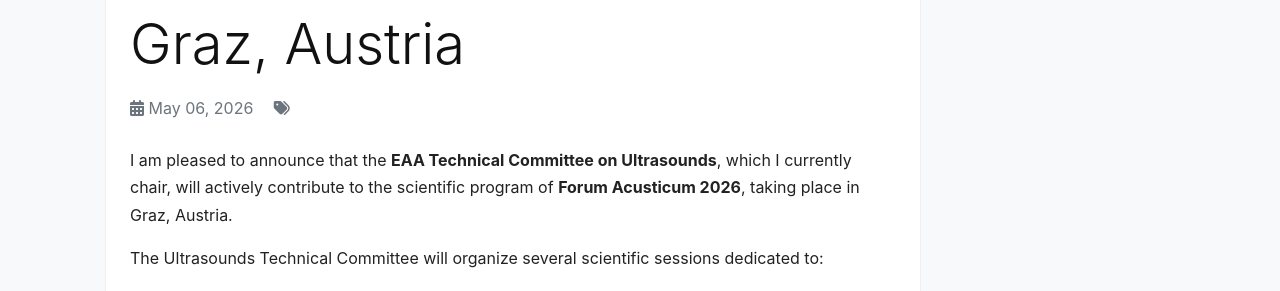
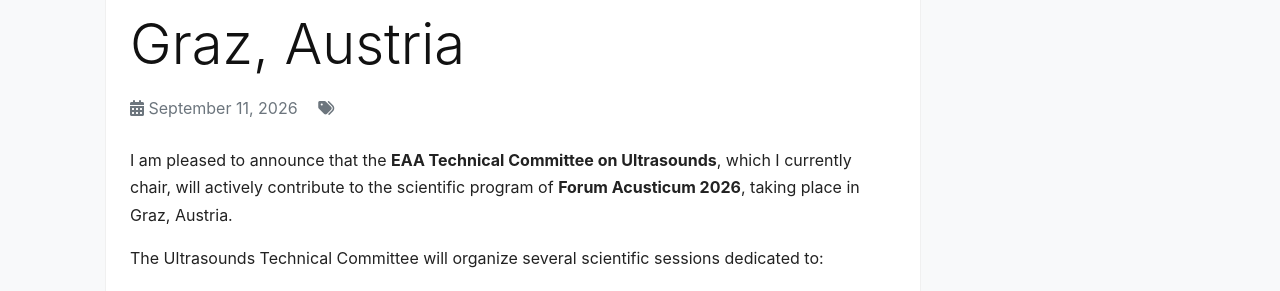
Before and after one commit to lchehami/lchehami.github.io, a Jekyll site: the page built from _posts/2026-05-06-forum-acusticum-2026.md, in a window 1280 px wide and 1114 px high. Shown: the part 161-452 px from the top of the window. Built offline with Jekyll 4.4.1, drawn with Linux system fonts in a browser that asks for light colours; nearby versions of some CDN libraries; a style sheet for code colours, icons or effects is not loaded.

Commit message:
Update 2026-05-06-forum-acusticum-2026.md

```diff
--- a/_posts/2026-05-06-forum-acusticum-2026.md
+++ b/_posts/2026-05-06-forum-acusticum-2026.md
@@ -1,7 +1,7 @@
 ---
 layout: blog_post
 title: "Forum Acusticum 2026 – Graz, Austria"
-date: 2026-05-06
+date: 2026-09-11
 ---
 
 I am pleased to announce that the **EAA Technical Committee on Ultrasounds**, which I currently chair, will actively contribute to the scientific program of **Forum Acusticum 2026**, taking place in Graz, Austria.
```
